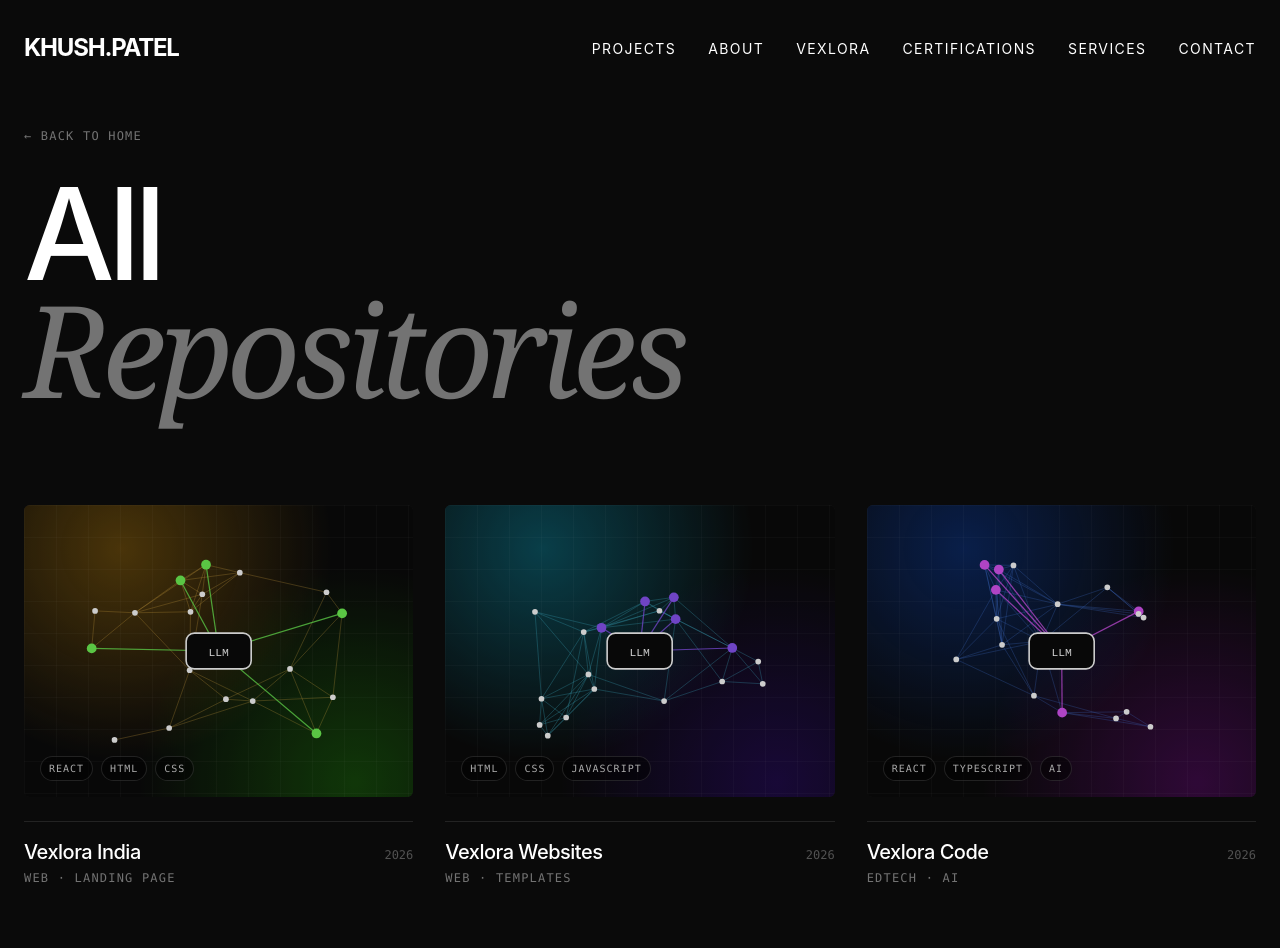
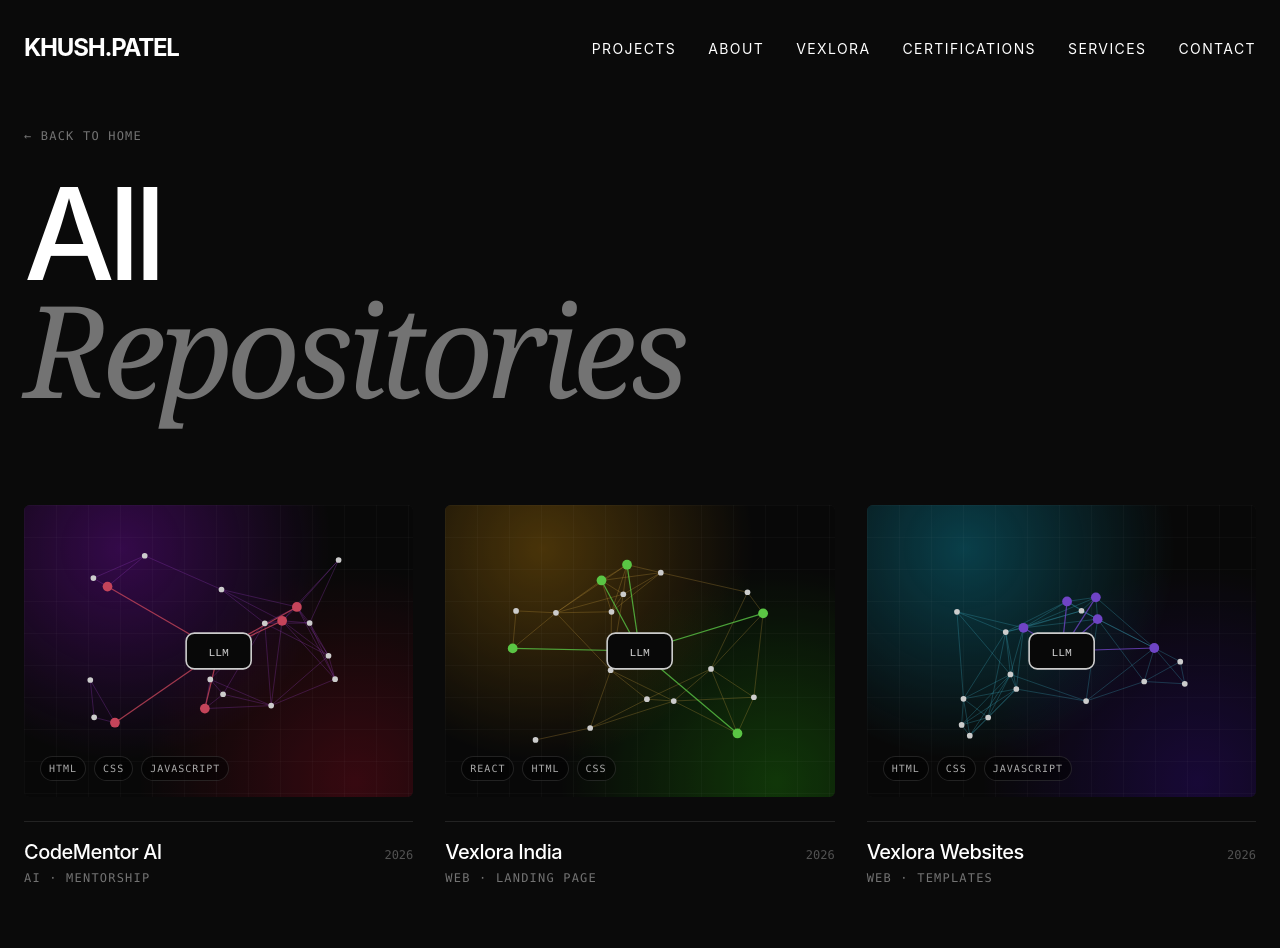
Before and after one commit to khushgit84/khush.tech, a React (Vite) app: page /work in a window 1280 px wide. Shown: the top 948 px of the page. Built offline with nearby package versions, Linux system fonts and the light colour scheme.

Commit message:
feat: Add CodeMentor AI project

```diff
--- a/src/app/data/projects.ts
+++ b/src/app/data/projects.ts
@@ -18,6 +18,22 @@ export type Project = {
 const gh = (repo: string) => `https://github.com/khushgit84/${repo}`;
 
 export const projects: Project[] = [
+  {
+    id: "codementor-ai",
+    slug: "codementor-ai",
+    title: "CodeMentor AI",
+    category: "AI · Mentorship",
+    year: "2026",
+    client: "Personal project",
+    role: "AI Engineering & Development",
+    description: "An AI-powered engineering mentor for students.",
+    details: "CodeMentor AI provides personalized DSA help, mock interviews, resume reviews, and career guidance, all powered by Puter.js and modern web technologies with a glassmorphism interface.",
+    stack: ["HTML", "CSS", "JavaScript", "Puter.js", "AI"],
+    github: gh("codementor-ai"),
+    live: "https://codementor-ai-pi.vercel.app/",
+    hue: 280,
+    glyph: "CM",
+  },
   {
     id: "vexlora-main",
     slug: "vexlora-main",
```
